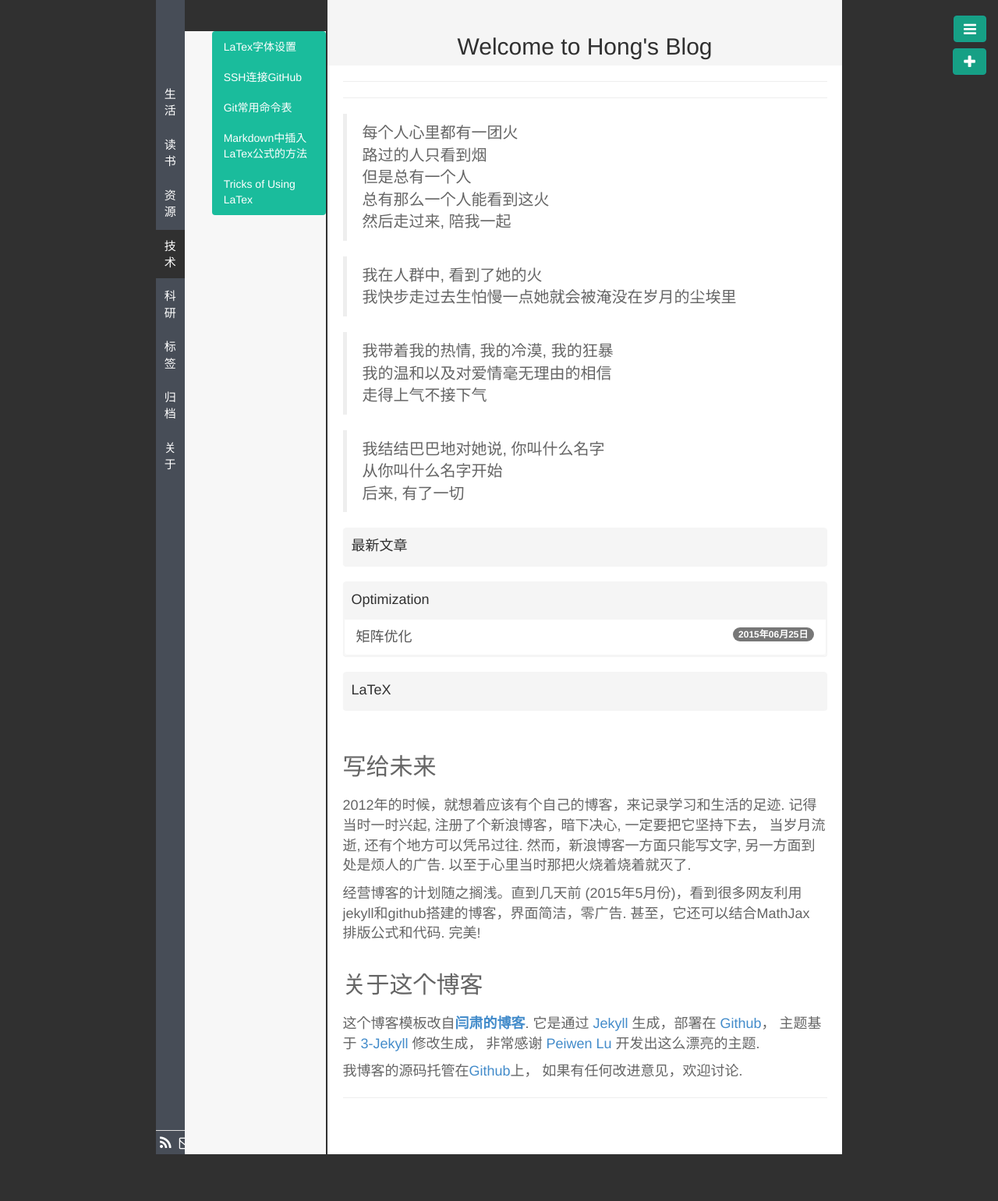
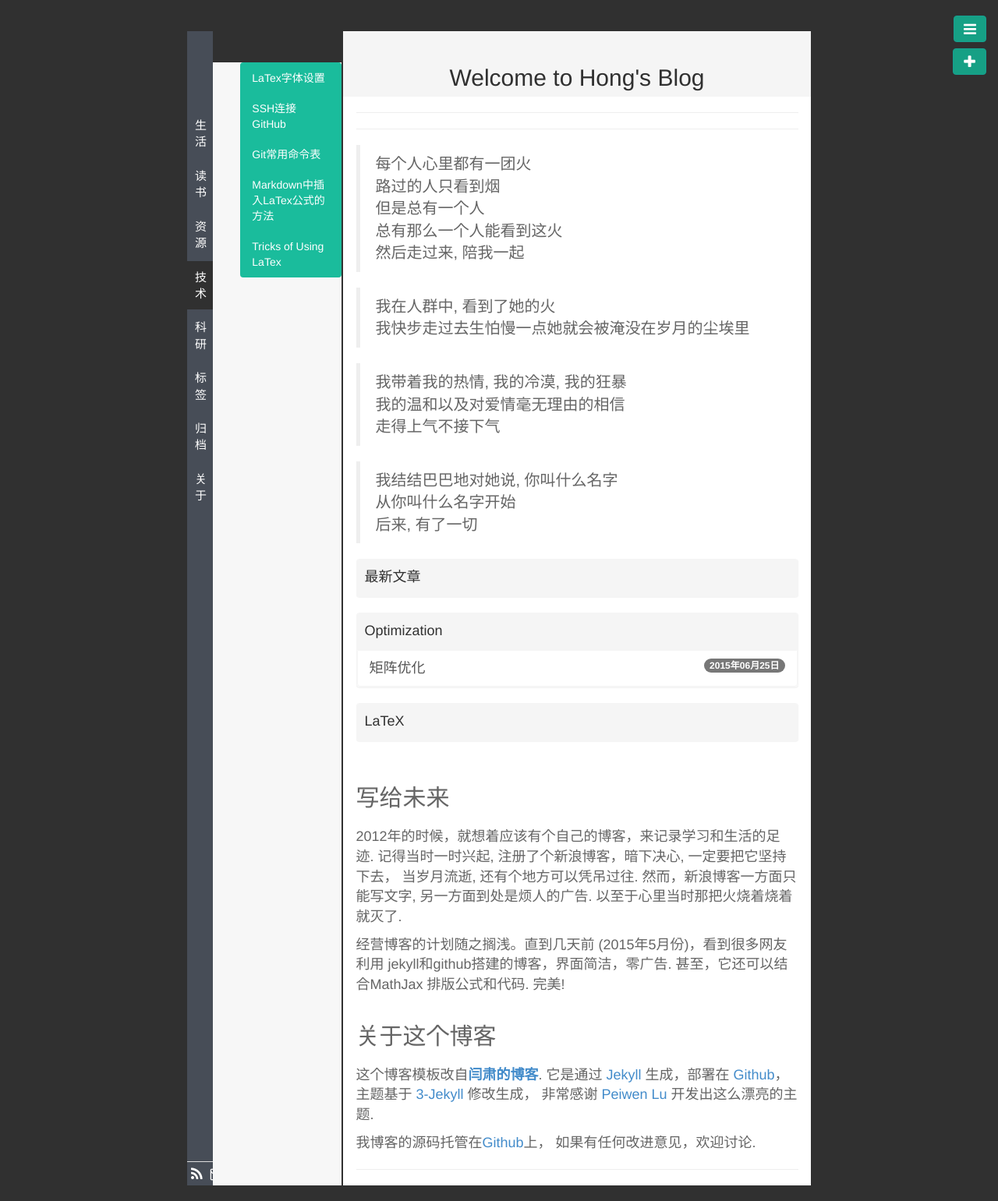
Before and after one commit to polyHong/polyHong.github.io, a Jekyll site: the page built from index.md, in a window 1280 px wide. Shown: the whole page at 78% size. Built offline with Jekyll 4.4.1, drawn with Linux system fonts in a browser that asks for light colours; Markdown is read by kramdown in place of the engine named in the settings; comment, search, counter and statistics services are not loaded; before the commit the page ends 1481 px from its top, so only the background shows below that.

Commit message:
change border width

```diff
--- a/public/css/base.css
+++ b/public/css/base.css
@@ -4,7 +4,7 @@
   height: 100%;
 }
 body, html {
-  margin: 0px 100px 0px 100px;
+  margin: 20px 120px 40px 120px;
   height: 100%;
   overflow: hidden;
   background-color: #303030;
```
